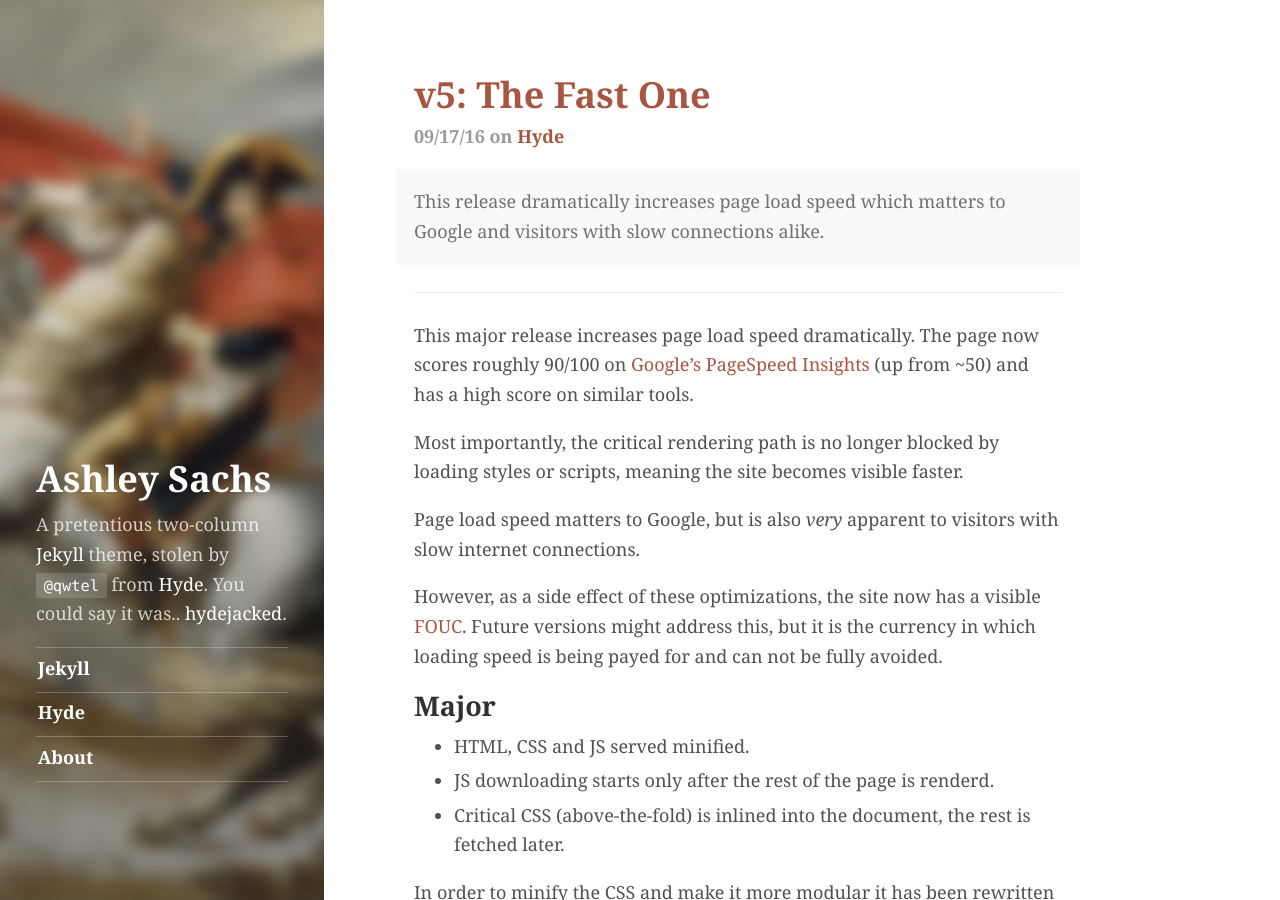
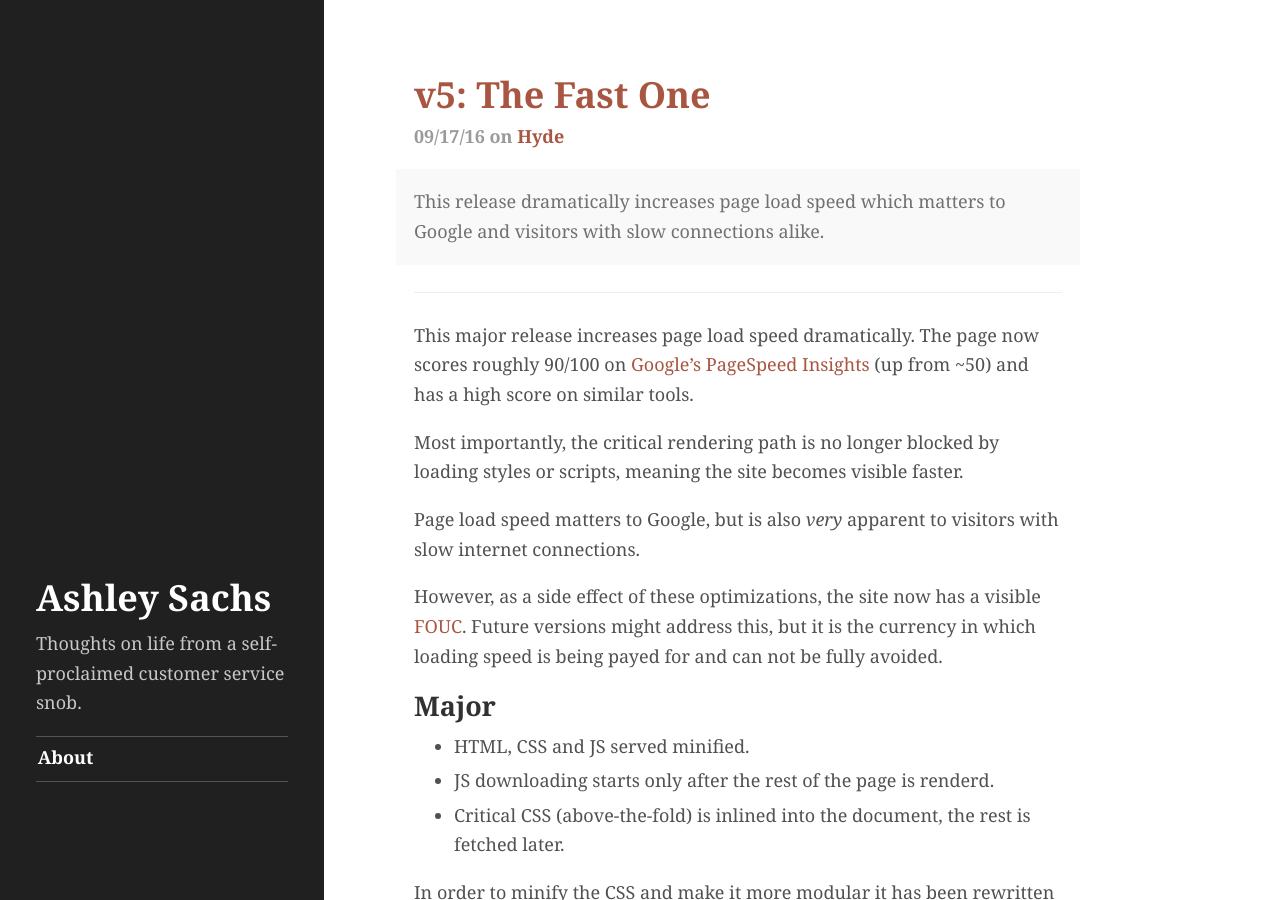
Before and after one commit to AshleySachs/ashleysachs.github.io, a Jekyll site: the page built from index.html, in a window 1280 px wide and 900 px high. Built offline with Jekyll 4.4.1, drawn with Linux system fonts in a browser that asks for light colours; the list of posts is cut into pages by our own code.

Commit message:
Update _config.yml

```diff
--- a/_config.yml
+++ b/_config.yml
@@ -7,11 +7,11 @@ gems:
 permalink:           pretty
 
 # Setup
-url:                 http://qwtel.com
+url:                 http://ashleysachs.com
 
 # Set to '' in case of hosting on GitHub pages,
 # i.e. `http://<username>.github.io`
-baseurl:             /hydejack
+baseurl:             ''
 
 title:               Ashley Sachs
 
@@ -21,12 +21,10 @@ paginate_path:       '/page-:num/'
 
 # Markdown enabled, however don't use more than one paragraph (enforced by `>`)
 description:         >
-  A pretentious two-column [Jekyll](http://jekyllrb.com/) theme, stolen by [`@qwtel`{:style="background: rgba(255, 255, 255, 0.15)"}](https://twitter.com/qwtel)
-  from [Hyde](http://hyde.getpoole.com).
-  You could say it was.. [hydejacked](http://media3.giphy.com/media/makedRIckZBW8/giphy.gif).
+  Thoughts on life from a self-proclaimed customer service snob.
 
 # The tags listed as entries in the sidebar
-sidebar_tags:        [jekyll, hyde]
+#sidebar_tags:        [jekyll, hyde]
 
 # Fallback image and color if not overwritten for tag or post
 image:               /hydejack/public/img/nap.jpg
```
